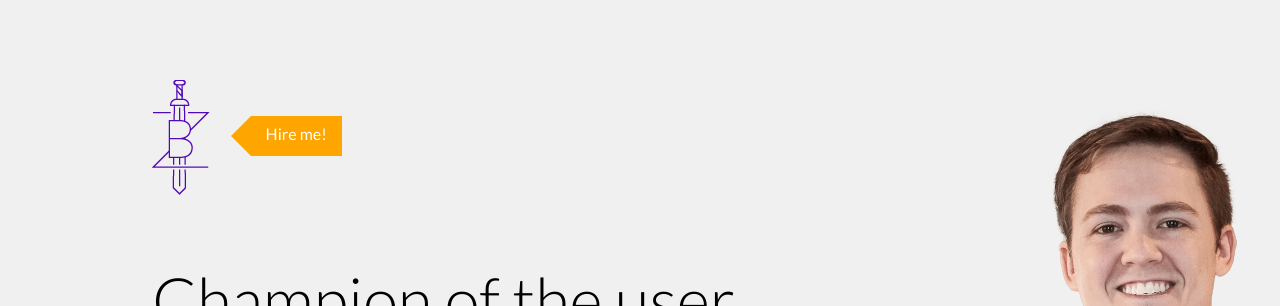
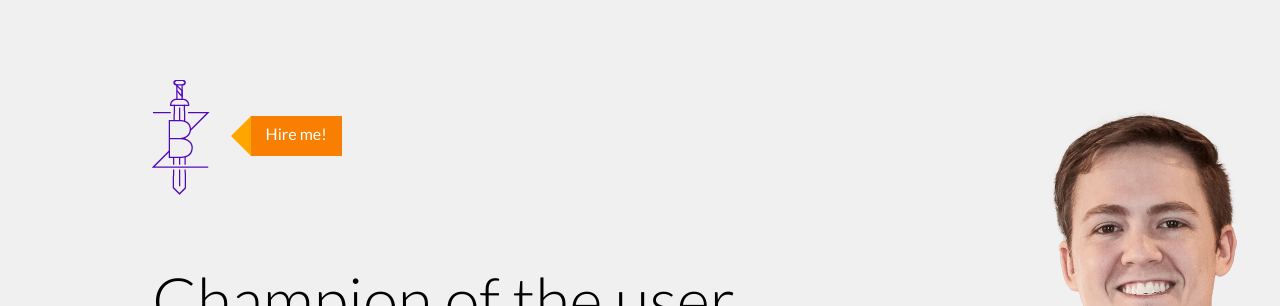
Before and after one commit to bzle/brandonz-me, a Jekyll site: the page built from index.html, in a window 1280 px wide. Shown: the top 306 px of the page. Built offline with Jekyll 4.4.1, drawn with Linux system fonts in a browser that asks for light colours; nearby versions of some CDN libraries.

Commit message:
Updated '/css/style.scss' via CloudCannon

```diff
--- a/css/style.scss
+++ b/css/style.scss
@@ -916,7 +916,7 @@ footer:hover {
     white-space: nowrap;
 }
 .logo__alert {
-    background: orange;
+    background: #F87F02;
     box-sizing: border-box;
     color: white;
     display: table-cell;
```
